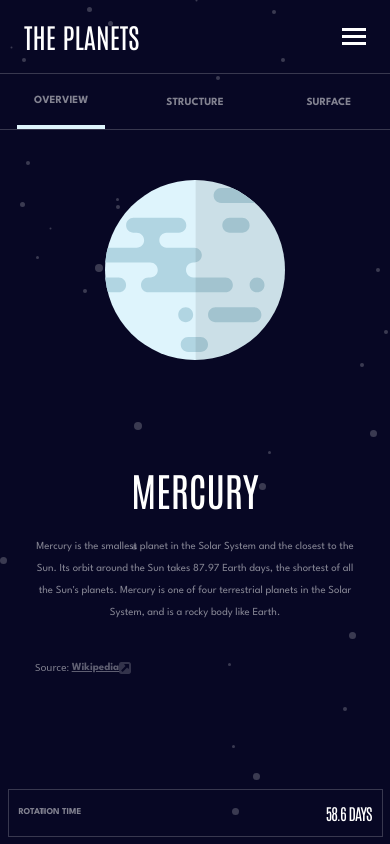
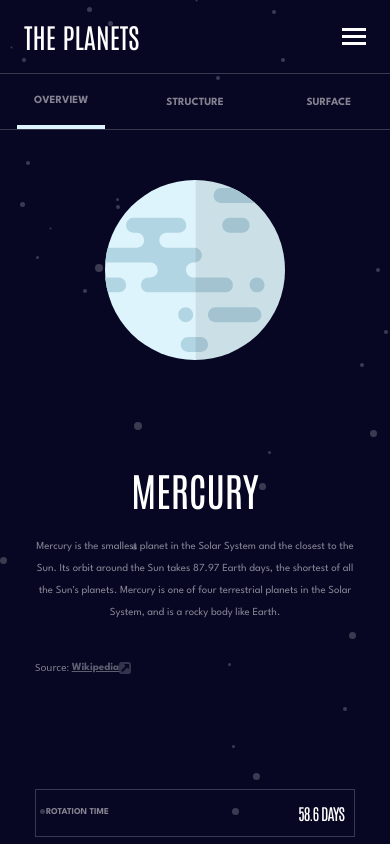
Before and after one commit to HamDean/planets-fact-app, a React (Vite) app: page / in a window 390 px wide. Shown: the top 844 px of the page. Built offline with nearby package versions, Linux system fonts and the light colour scheme.

Commit message:
Fix the width of the stat list on mobile

```diff
--- a/src/components/Stat.tsx
+++ b/src/components/Stat.tsx
@@ -6,7 +6,7 @@ interface Props {
 const StatMob = ({ stat, figure }: Props) => {
   return (
     <div
-      className={`flex justify-between items-center w-[375px] md:min-w-[165px] md:flex-col md:items-start px-[10px]   md:p-5 py-[13px] border-[#38384F] border h-[48px] md:h-auto md:mb1  uppercase mb-[8px] md:mb-0  text-left`}
+      className={`flex justify-between items-center min-w-[320px] md:min-w-[165px] md:flex-col md:items-start px-[10px]   md:p-5 py-[13px] border-[#38384F] border h-[48px] md:h-auto md:mb1  uppercase mb-[8px] md:mb-0  text-left`}
     >
       <p className="text-[#838391] text-[9px] font-bold font-spartan">{stat}</p>
       <span className="text-[16px] tracking-[-1px] md:text-[20px] font-antonio text-left ">
```
